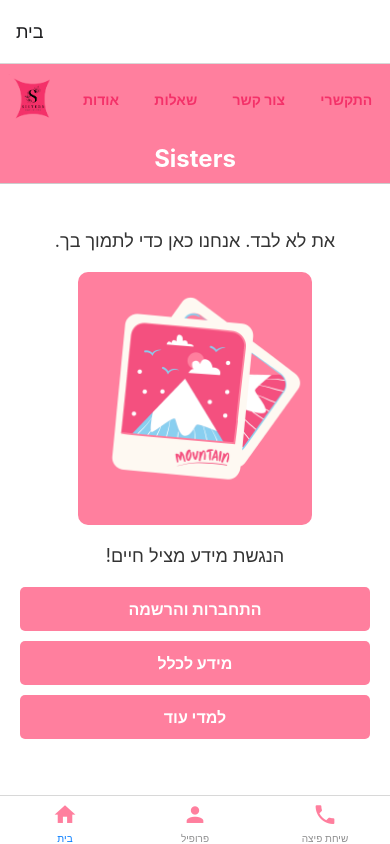
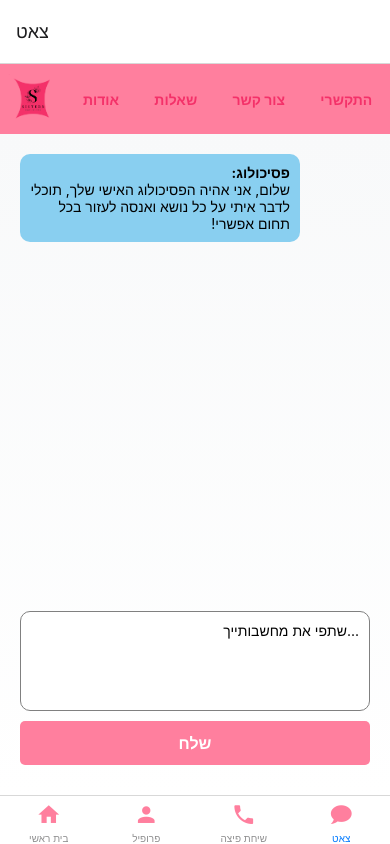
Before and after one commit to rotemhadad/Sisters, a React Native app in the folder sisterss/: screen /Chat in a window 390 px wide. Built offline with nearby package versions, Linux system fonts and the light colour scheme; no server answers.

Commit message:
added ai chat

```diff
--- a/sisterss/App.js
+++ b/sisterss/App.js
@@ -26,6 +26,8 @@
 import TermsAndConditionsScreen from './components/TermsAndConditionsScreen';
 import LegalRightsScreen from './components/LegalRightsScreen';
 import withNavBar from './components/navBar';
+import ChatScreen from './components/ChatScreen';
+
 
 const Stack = createNativeStackNavigator();
 const Tab = createBottomTabNavigator();
@@ -54,6 +56,7 @@
       <Stack.Screen name="פרופיל" component={withNavBar(ProfileScreen)} />
       <Stack.Screen name="תנאים" component={withNavBar(TermsAndConditionsScreen)} options={{ title: 'Terms and Conditions' }} />
       <Stack.Screen name="זכויות משפטיות" component={withNavBar(LegalRightsScreen)} />
+      <Stack.Screen name="צאט" component={withNavBar(ChatScreen)} />
     </Stack.Navigator>
   );
 };
@@ -61,10 +64,10 @@
   return (    <NavigationContainer>
     <Tab.Navigator>
       <Tab.Screen
-        name="בית"
+        name="בית ראשי"
         component={HomeStack}
         options={{
-          title: "בית",
+          title: "בית ראשי",
           headerShown: false,
           tabBarIcon: ({ color, size }) => (
             <MaterialCommunityIcons name="home" color="#ff7f9e" size={size} />
@@ -94,6 +97,17 @@
           ),
         }}
       />
+      <Tab.Screen
+          name="Chat"
+          component={withNavBar(ChatScreen)}
+          options={{
+            title: "צאט",
+            headerShown: true,
+            tabBarIcon: ({ color, size }) => (
+              <MaterialCommunityIcons name="chat" color="#ff7f9e" size={size} />
+            ),
+          }}
+        />
     </Tab.Navigator>
   </NavigationContainer>
   );
--- /dev/null
+++ b/sisterss/components/ChatScreen.js
@@ -0,0 +1,173 @@
+import React, { useState } from 'react';
+import { StyleSheet, Text, View, TextInput, Button, ScrollView ,TouchableOpacity} from 'react-native';
+import { LinearGradient } from 'expo-linear-gradient';
+import axios from 'axios';
+
+//process.env.REACT_APP_OPENAI_API_KEY
+
+const apiKey = '';
+const apiUrl = 'https://api.openai.com/v1/chat/completions';
+console.log(apiKey);
+const initialContext = [
+  {
+    role: 'system',
+    content: 'שלום, אני אהיה הפסיכולוג האישי שלך, תוכלי לדבר איתי על כל נושא ואנסה לעזור בכל תחום אפשרי!',
+  },
+];
+
+export default function App() {
+  const [context, setContext] = useState(initialContext);
+  const [input, setInput] = useState('');
+  const [errorMessage, setErrorMessage] = useState('');
+
+  const getCompletion = async (messages) => {
+    try {
+      const response = await axios.post(apiUrl, {
+        model: 'gpt-3.5-turbo',
+        messages: messages,
+        temperature: 0.7, // Adjust temperature for more empathetic responses
+      }, {
+        headers: {
+          'Authorization': `Bearer ${apiKey}`,
+          'Content-Type': 'application/json',
+        },
+      });
+
+      if (response.data.choices && response.data.choices.length > 0) {
+        return response.data.choices[0].message.content;
+      } else {
+        throw new Error('Unexpected response format');
+      }
+    } catch (error) {
+      if (error.response) {
+        console.error('API Error Response:', error.response.data);
+        if (error.response.status === 429) {
+          setErrorMessage('גבול טווח השאלות האפשריות, אנא נסי שנית מאוחר יותר.');
+        } else if (error.response.status === 402 || error.response.data.error.code === 'insufficient_quota') {
+          setErrorMessage('מכסה נגמרה אנא פני למנהלי האפליקציה לפרטים נוספים.');
+        } else {
+          setErrorMessage(`שגיאה: ${error.response.statusText}`);
+        }
+      } else {
+        setErrorMessage('שגיאת תקשורת.');
+      }
+      return 'מצטערים, משהו השתבש.';
+    }
+  };
+
+  const handleChat = async () => {
+    if (!input.trim()) {
+      setErrorMessage('עלייך להזין טקסט.');
+      return;
+    }
+
+    const userMessage = { role: 'user', content: input };
+    const newContext = [...context, userMessage];
+    setContext(newContext);
+    setErrorMessage('');  // Clear any previous error message
+
+    const response = await getCompletion(newContext);
+    const assistantMessage = { role: 'assistant', content: response };
+    setContext([...newContext, assistantMessage]);
+    setInput('');
+  };
+
+  return (
+    <LinearGradient colors={['#f8f9fa', '#fff']} style={styles.container}>
+      <ScrollView style={styles.conversation}>
+        {context.map((message, index) => (
+          <View
+            key={index}
+            style={[
+              styles.message,
+              message.role === 'user' ? styles.userMessage : styles.assistantMessage,
+            ]}
+          >
+            <Text style={styles.role}>
+              {message.role === 'user' ? 'אני' : 'פסיכולוג'}:
+            </Text>
+            <Text>{message.content}</Text>
+          </View>
+        ))}
+        {errorMessage ? (
+          <Text style={styles.error}>{errorMessage}</Text>
+        ) : null}
+      </ScrollView>
+      <TextInput
+        style={styles.input}
+        value={input}
+        onChangeText={setInput}
+        placeholder="שתפי את מחשבותייך..."
+        multiline
+      />
+
+        <TouchableOpacity style={styles.button} onPress={handleChat}>
+              <Text style={styles.buttonText}>שלח</Text>
+          </TouchableOpacity>
+    </LinearGradient>
+  );
+}
+const styles = StyleSheet.create({
+  container: {
+    flex: 1,
+    alignItems: 'center',
+    justifyContent: 'center',
+    padding: 20,
+    direction: 'rtl', // RTL support
+  },
+  conversation: {
+    flex: 1,
+    width: '100%',
+    marginBottom: 20,
+  },
+  message: {
+    marginBottom: 10,
+    padding: 10,
+    borderRadius: 10,
+    maxWidth: '80%',
+    direction: 'rtl', // RTL support
+  },
+  userMessage: {
+    backgroundColor: '#d3d3d3', // Gray color for user
+    alignSelf: 'flex-end',
+  },
+  assistantMessage: {
+    backgroundColor: '#89CFF0', // Blue color for assistant
+    alignSelf: 'flex-start',
+  },
+  role: {
+    fontWeight: 'bold',
+    direction: 'rtl', // RTL support
+  },
+  input: {
+    width: '100%',
+    height: 100,
+    borderColor: 'gray',
+    borderWidth: 1,
+    padding: 10,
+    marginBottom: 10,
+    borderRadius: 10,
+    backgroundColor: '#fff',
+    textAlign: 'right', // Align text to the right
+  },
+  button: {
+    backgroundColor: '#ff7f9e',
+    paddingVertical: 12,
+    paddingHorizontal: 20,
+    borderRadius: 5,
+    marginBottom: 10,
+    width: '100%',
+    alignItems: 'center',
+  },
+  buttonText: {
+    color: '#fff',
+    fontSize: 16,
+    fontWeight: 'bold',
+    textAlign: 'center',
+  },
+  error: {
+    color: 'red',
+    fontWeight: 'bold',
+    direction: 'rtl', // RTL support
+  },
+});
--- a/sisterss/package.json
+++ b/sisterss/package.json
@@ -20,13 +20,16 @@
     "@react-navigation/stack": "^6.4.0",
     "@types/react": "~18.2.45",
     "axios": "^1.7.2",
+    "dotenv": "^16.4.5",
     "expo": "^51.0.21",
     "expo-image-picker": "~15.0.7",
+    "expo-linear-gradient": "^13.0.2",
     "expo-status-bar": "~1.12.1",
     "firebase": "^10.12.3",
     "react": "18.2.0",
     "react-dom": "18.2.0",
     "react-native": "^0.74.3",
+    "react-native-dotenv": "^3.4.11",
     "react-native-gesture-handler": "^2.16.1",
     "react-native-image-picker": "^7.1.2",
     "react-native-navigation-bar": "^0.2.1",
```
Also changed, not shown: 2 other files (tests, documents, lock files or other folders).
